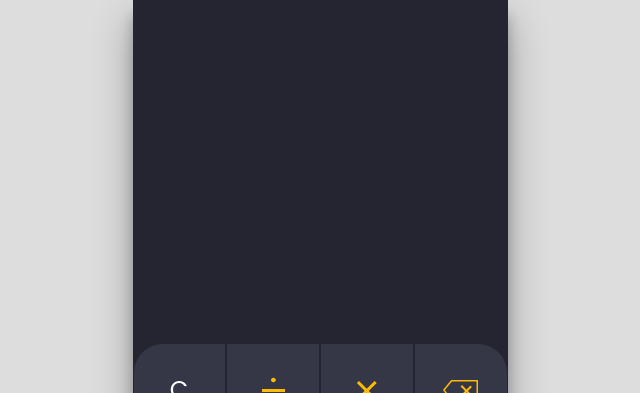
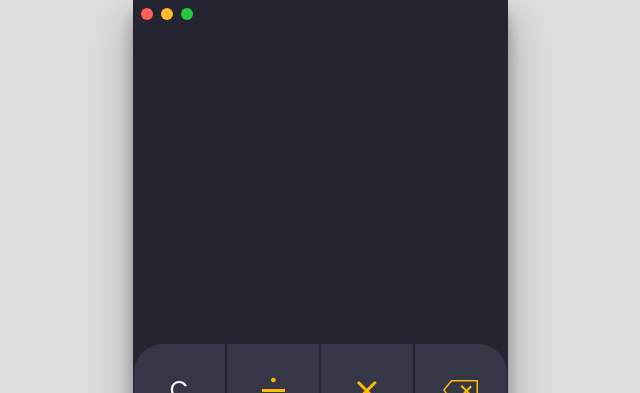
Before and after one commit to bytheseaside/sum-it-app, a React (Vite) app: page / in a window 1280 px wide. Shown: the top 393 px of the page, without its empty margins (320-960 px from the left). Built offline with nearby package versions, Linux system fonts and the light colour scheme.

Commit message:
modify styles

```diff
--- a/src/components/Display.tsx
+++ b/src/components/Display.tsx
@@ -18,19 +18,36 @@ const Display: React.FC<Props> = ({ result, calculation, handleClickOnHistory, s
         display: 'flex',
         flexDirection: 'column',
         alignItems: 'flex-end',
-        justifyContent: 'flex-end',
+        justifyContent: 'space-between',
         width: '100%',
         height: '100%',
         color: '#fff',
-        p: '20px',
       },
       ...(Array.isArray(sx) ? sx : [sx]),
     ]}
   >
     <Box
       sx={{
+        width: '100%',
+        display: 'flex',
+        gap: 1,
+        p: 1,
+      }}
+    >
+      <Box sx={{ borderRadius: '50%', width: 12, height: 12, backgroundColor: '#fe5f57' }} />
+      <Box sx={{ borderRadius: '50%', width: 12, height: 12, backgroundColor: '#ffbc2e' }} />
+      <Box sx={{ borderRadius: '50%', width: 12, height: 12, backgroundColor: '#27c83e' }} />
+    </Box>
+    <Box
+      sx={{
+        m: '20px',
+      }}
+    >
+      <Box
+        sx={{
           fontSize: '26px',
           minHeight: '39px',
+          textAlign: 'right',
         }}
         onClick={handleClickOnHistory}
       >
@@ -40,11 +57,13 @@ const Display: React.FC<Props> = ({ result, calculation, handleClickOnHistory, s
         sx={{
           fontSize: '55px',
           minHeight: '83px',
+          textAlign: 'right',
         }}
       >
         {result}
       </Box>
     </Box>
+  </Box >
 )
 
 export default Display;
```
Lines whose indentation alone changed are shown as unchanged.
